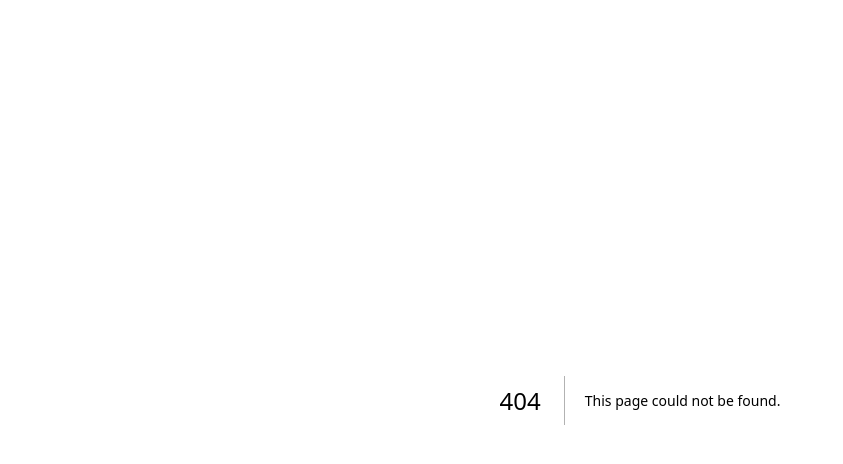
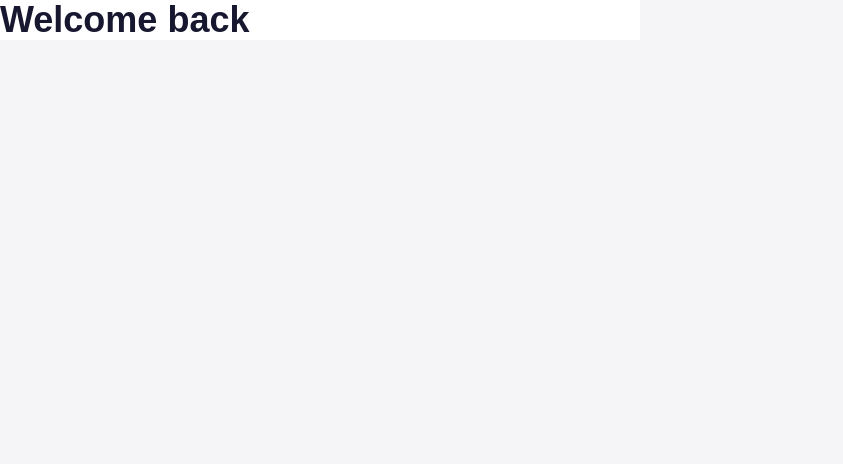
Before and after one commit to idancodes21/real-estate, a Next.js app: page /auth/login in a window 1280 px wide. Before the commit this address had no page. Shown: the top 464 px of the page, without its empty margins (0-843 px from the left). Built offline with nearby package versions, Linux system fonts and the light colour scheme.

Commit message:
chore: configure light and dark theme support

```diff
--- /dev/null
+++ b/app/auth/login/page.tsx
@@ -0,0 +1,14 @@
+import React from 'react'
+
+const page = () => {
+  return (
+    <div className='grid grid-cols-1 lg:grid-cols-2'>
+        <div className='bg-white'>
+            <h2 className='font-bold text-4xl'>Welcome back</h2>
+        </div>
+        <div></div>
+    </div>
+  )
+}
+
+export default page
--- /dev/null
+++ b/app/components/ThemeToggle.tsx
@@ -0,0 +1,41 @@
+"use client";
+
+import { useTheme } from "next-themes";
+import { useEffect, useState } from "react";
+import { Moon, Sun } from "lucide-react";
+
+export default function ThemeToggle() {
+  const { theme, setTheme } = useTheme();
+  const [mounted, setMounted] = useState(false);
+
+  useEffect(() => {
+    setMounted(true);
+  }, []);
+
+  if (!mounted) {
+    return (
+      <button
+        type="button"
+        aria-label="Change theme"
+        className="size-10 rounded-full border border-border"
+      />
+    );
+  }
+
+  const isDark = theme === "dark";
+
+  return (
+    <button
+      type="button"
+      onClick={() => setTheme(isDark ? "light" : "dark")}
+      aria-label={`Switch to ${isDark ? "light" : "dark"} mode`}
+      className="flex size-10 items-center justify-center rounded-full border border-border bg-card text-card-foreground transition-colors hover:bg-accent"
+    >
+      {isDark ? (
+        <Sun size={19} />
+      ) : (
+        <Moon size={19} />
+      )}
+    </button>
+  );
+}
--- a/app/globals.css
+++ b/app/globals.css
@@ -1,30 +1,218 @@
 @import "tailwindcss";
 
-:root {
-  --background: #ffffff;
-  --foreground: #171717;
+@theme {
+  --font-sans: var(--font-manrope);
 }
 
-@theme {
-  --font-sans: var(--font-manrope), sans-serif;
+@custom-variant dark (&:where(.dark, .dark *));
+
+/* LIGHT THEME */
+
+:root {
+  color-scheme: light;
+
+  /* Base */
+  --background: #f5f5f7;
+  --foreground: #17172f;
+
+  /* Surfaces */
+  --card: #ffffff;
+  --card-foreground: #17172f;
+
+  --popover: #ffffff;
+  --popover-foreground: #17172f;
+
+  /* Brand */
+  --primary: #4b5bea;
+  --primary-foreground: #ffffff;
+
+  /* Secondary */
+  --secondary: #f0f1f5;
+  --secondary-foreground: #24243e;
+
+  /* Muted */
+  --muted: #f0f1f5;
+  --muted-foreground: #85879a;
+
+  /* Accent */
+  --accent: #eeefff;
+  --accent-foreground: #4b5bea;
+
+  /* Borders and inputs */
+  --border: #e8e9ef;
+  --input: #e8e9ef;
+  --ring: #4b5bea;
+
+  /* Sidebar */
+  --sidebar: #ffffff;
+  --sidebar-foreground: #85879a;
+  --sidebar-primary: #4b5bea;
+  --sidebar-primary-foreground: #ffffff;
+  --sidebar-accent: #eeefff;
+  --sidebar-border: #f0f0f3;
+
+  /* Charts */
+  --chart-1: #4b5bea;
+  --chart-2: #ff823e;
+  --chart-3: #2dcc83;
+  --chart-4: #fa6689;
+  --chart-5: #7860db;
+
+  /* Status */
+  --success: #2dcc83;
+  --warning: #ffbd59;
+  --destructive: #f05252;
 }
+
+/* DARK THEME */
+
+.dark {
+  color-scheme: dark;
+
+  /* Base */
+  --background: #11121c;
+  --foreground: #f4f4fa;
+
+  /* Surfaces */
+  --card: #1b1c29;
+  --card-foreground: #f4f4fa;
+
+  --popover: #202130;
+  --popover-foreground: #f4f4fa;
+
+  /* Brand */
+  --primary: #7885ff;
+  --primary-foreground: #ffffff;
+
+  /* Secondary */
+  --secondary: #292a3a;
+  --secondary-foreground: #f4f4fa;
+
+  /* Muted */
+  --muted: #292a3a;
+  --muted-foreground: #a0a2b5;
+
+  /* Accent */
+  --accent: #292d50;
+  --accent-foreground: #aeb5ff;
+
+  /* Borders and inputs */
+  --border: #303144;
+  --input: #303144;
+  --ring: #7885ff;
+
+  /* Sidebar */
+  --sidebar: #191a26;
+  --sidebar-foreground: #a0a2b5;
+  --sidebar-primary: #7885ff;
+  --sidebar-primary-foreground: #ffffff;
+  --sidebar-accent: #292d50;
+  --sidebar-border: #303144;
+
+  /* Charts */
+  --chart-1: #7885ff;
+  --chart-2: #ff955c;
+  --chart-3: #3bd995;
+  --chart-4: #ff7799;
+  --chart-5: #a28af5;
+
+  /* Status */
+  --success: #3bd995;
+  --warning: #ffca70;
+  --destructive: #ff6b6b;
+}
+
+/*  TAILWIND V4 THEME MAPPING */
 
 @theme inline {
   --color-background: var(--background);
   --color-foreground: var(--foreground);
+
+  --color-card: var(--card);
+  --color-card-foreground: var(--card-foreground);
+
+  --color-popover: var(--popover);
+  --color-popover-foreground: var(--popover-foreground);
+
+  --color-primary: var(--primary);
+  --color-primary-foreground: var(--primary-foreground);
+
+  --color-secondary: var(--secondary);
+  --color-secondary-foreground: var(--secondary-foreground);
+
+  --color-muted: var(--muted);
+  --color-muted-foreground: var(--muted-foreground);
+
+  --color-accent: var(--accent);
+  --color-accent-foreground: var(--accent-foreground);
+
+  --color-border: var(--border);
+  --color-input: var(--input);
+  --color-ring: var(--ring);
+
+  --color-sidebar: var(--sidebar);
+  --color-sidebar-foreground: var(--sidebar-foreground);
+  --color-sidebar-primary: var(--sidebar-primary);
+  --color-sidebar-primary-foreground: var(--sidebar-primary-foreground);
+  --color-sidebar-accent: var(--sidebar-accent);
+  --color-sidebar-border: var(--sidebar-border);
+
+  --color-chart-1: var(--chart-1);
+  --color-chart-2: var(--chart-2);
+  --color-chart-3: var(--chart-3);
+  --color-chart-4: var(--chart-4);
+  --color-chart-5: var(--chart-5);
+
+  --color-success: var(--success);
+  --color-warning: var(--warning);
+  --color-destructive: var(--destructive);
+
   --font-sans: var(--font-geist-sans);
   --font-mono: var(--font-geist-mono);
 }
 
-@media (prefers-color-scheme: dark) {
-  :root {
-    --background: #0a0a0a;
-    --foreground: #ededed;
-  }
+/* Global Styles */
+
+* {
+  border-color: var(--border);
+}
+
+html {
+  scroll-behavior: smooth;
 }
 
 body {
-  background: var(--background);
+  background-color: var(--background);
   color: var(--foreground);
   font-family: Arial, Helvetica, sans-serif;
+  transition:
+    background-color 200ms ease,
+    color 200ms ease;
 }
+
+/* Scrollbar */
+
+::-webkit-scrollbar {
+  width: 6px;
+  height: 6px;
+}
+
+::-webkit-scrollbar-track {
+  background: transparent;
+}
+
+::-webkit-scrollbar-thumb {
+  background: #b9bbc9;
+  border-radius: 999px;
+}
+
+.dark ::-webkit-scrollbar-thumb {
+  background: #45465a;
+}
+
+/* Selection */
+
+::selection {
+  background: var(--accent);
+  color: var(--accent-foreground);
+}
--- a/app/layout.tsx
+++ b/app/layout.tsx
@@ -1,25 +1,33 @@
+
 import type { Metadata } from "next";
-import { Geist, Geist_Mono, Manrope } from "next/font/google";
+import { Manrope } from "next/font/google";
+import { Providers } from "./providers";
 import "./globals.css";
 
 const manRope = Manrope({
-  variable: '--font-manrope',
   subsets: ["latin"],
-  weight: ['400', '500', '600', '700', '800'],
+  variable: "--font-manrope",
 });
 
 export const metadata: Metadata = {
-  title: "Yariga Real Estate",
-  description: "Real Estate Website",
+  title: "Real Estate",
+  description: "Real Estate Platform",
 };
 
-export default function RootLayout({ children }: LayoutProps<"/">) {
+export default function RootLayout({
+  children,
+}: Readonly<{
+  children: React.ReactNode;
+}>) {
   return (
     <html
       lang="en"
       className={`${manRope.variable} h-full antialiased`}
+      suppressHydrationWarning
     >
-      <body className="min-h-full flex flex-col font-sans">{children}</body>
+      <body className="min-h-full">
+        <Providers>{children}</Providers>
+      </body>
     </html>
   );
 }
--- a/app/page.tsx
+++ b/app/page.tsx
@@ -2,7 +2,17 @@ import React from 'react'
 
 const page = () => {
   return (
-    <div className='font-sans'>page</div>
+   <div className="min-h-screen bg-background text-foreground">
+  <div className="rounded-xl border border-border bg-card p-6">
+    <h1 className="text-primary text-2xl font-bold">
+      Welcome
+    </h1>
+
+    <p className="text-muted-foreground">
+      Your real estate investment journey starts here.
+    </p>
+  </div>
+</div>
   )
 }
 
--- /dev/null
+++ b/app/providers.tsx
@@ -0,0 +1,17 @@
+"use client";
+
+import { ThemeProvider as NextThemesProvider } from "next-themes";
+import type { ReactNode } from "react";
+
+export function Providers({ children }: { children: ReactNode }) {
+  return (
+    <NextThemesProvider
+      attribute="class"
+      defaultTheme="system"
+      enableSystem
+      disableTransitionOnChange
+    >
+      {children}
+    </NextThemesProvider>
+  );
+}
--- a/package.json
+++ b/package.json
@@ -11,7 +11,9 @@
   "dependencies": {
     "@prisma/adapter-pg": "^7.10.1",
     "@prisma/client": "^7.10.1",
+    "lucide-react": "^1.66.0",
     "next": "16.3.4",
+    "next-themes": "^0.4.6",
     "pg": "^8.23.1",
     "react": "19.2.8",
     "react-dom": "19.2.8"
```
Also changed, not shown: 1 other file (tests, documents, lock files or other folders).
